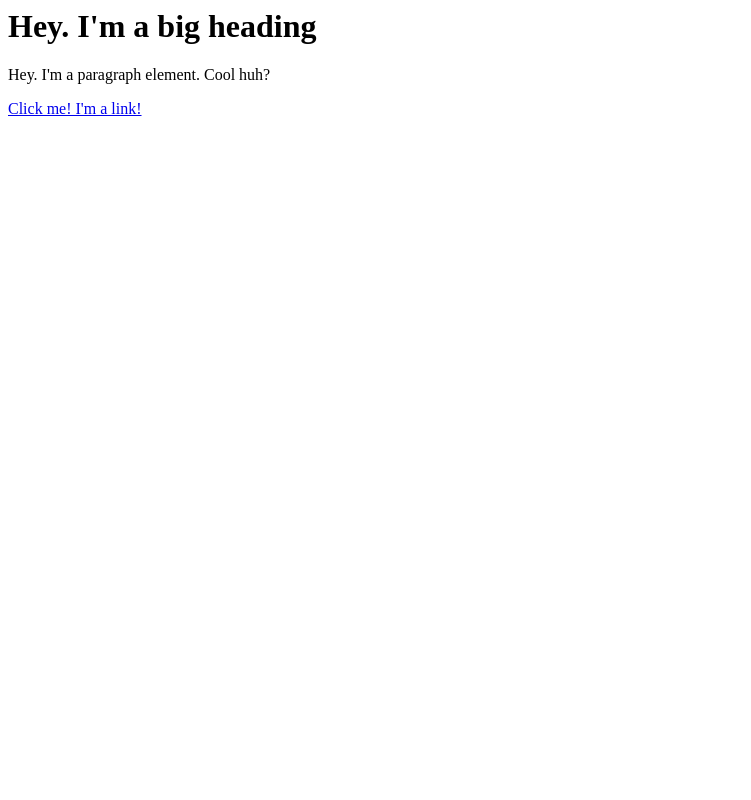
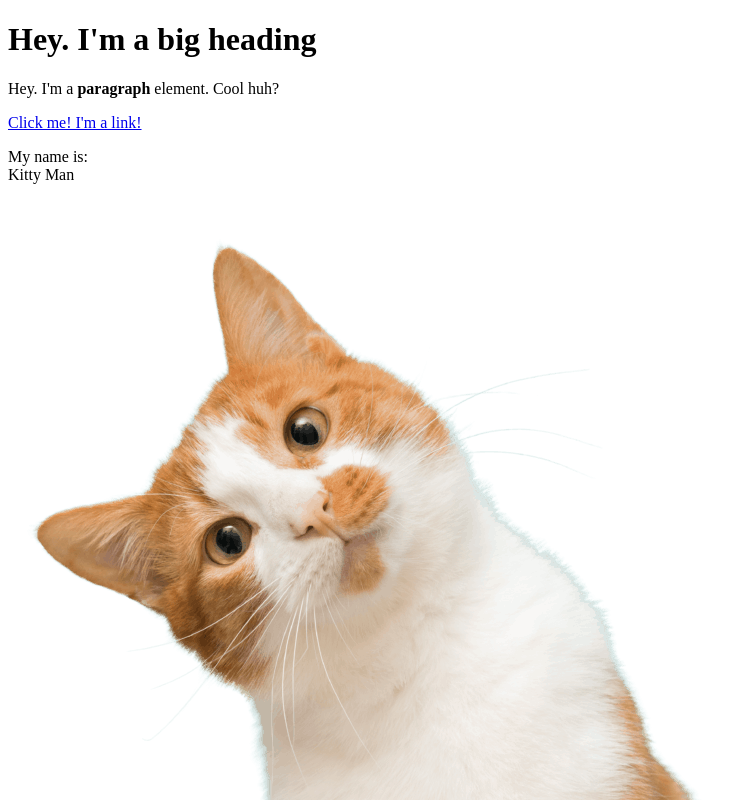
Before and after one commit to djhollis88/Cartoon-Hero, a plain HTML site: page test.html in a window 1280 px wide. Shown: the top 800 px of the page, without its empty margins (0-751 px from the left). Drawn offline with Linux system fonts and the light colour scheme.

Commit message:
Added a cat and a few more elements

```diff
--- a/test.html
+++ b/test.html
@@ -1,4 +1,14 @@
-
-<h1>Hey. I'm a big heading</h1>
-<p>Hey. I'm a paragraph element. Cool huh?</p>
-<a href="https://google.com" target="_blank" title="Let's go to google">Click me! I'm a link!</a>
+<!DOCTYPE html>
+<html>
+<head>
+    <title>Test page</title>
+</head>
+<body>
+    <h1>Hey. I'm a big heading</h1>
+    <p>Hey. I'm a <b>paragraph</b> element. Cool huh?</p>
+    <a href="https://google.com" target="_blank" title="Let's go to google">Click me! I'm a link!</a>
+    <p>My name is:<br>
+         Kitty Man</p>
+    <img src="img/Cat.jpg">
+</body>
+</html>
```
Also changed, not shown: img/Cat.jpg (added).
